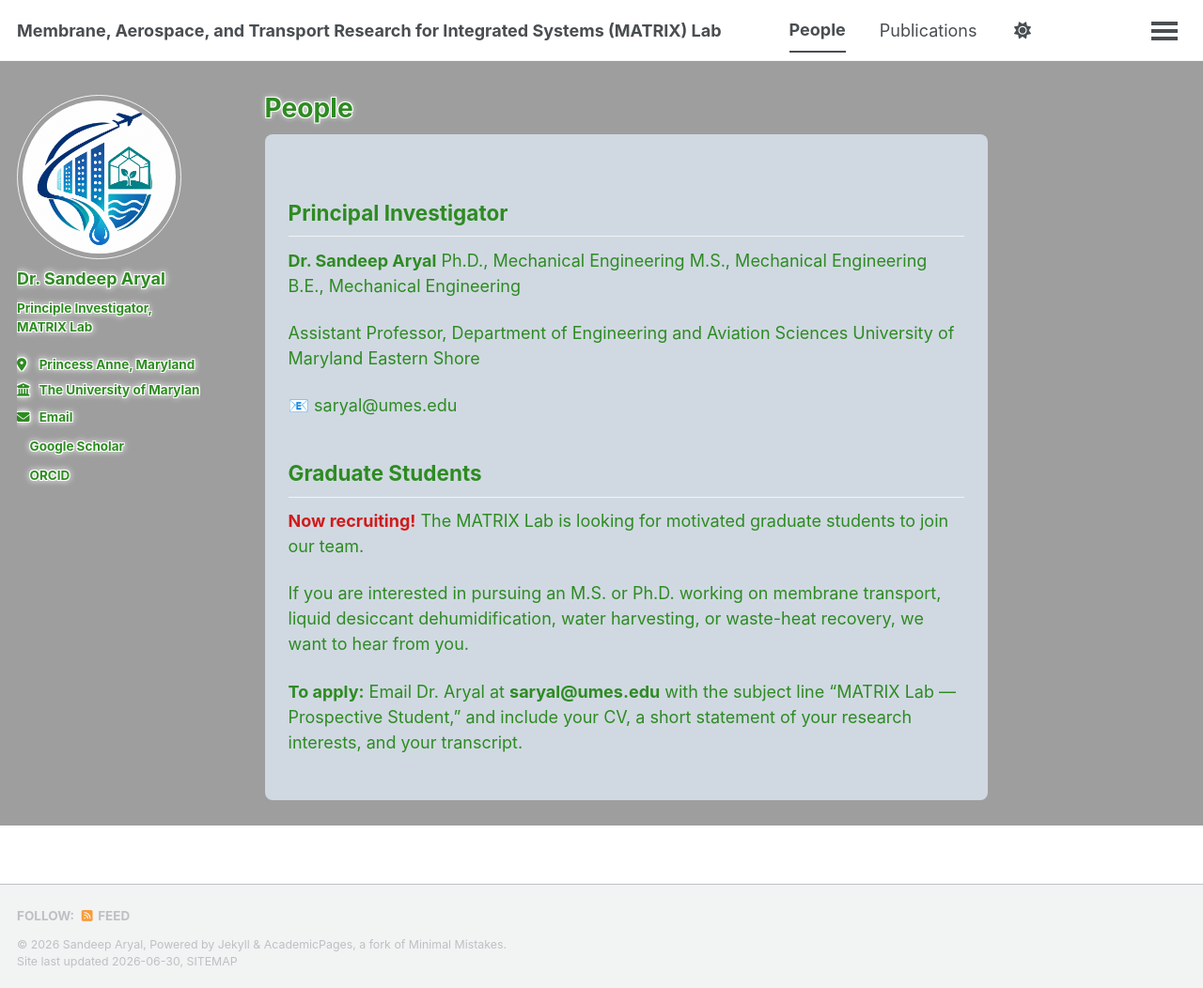
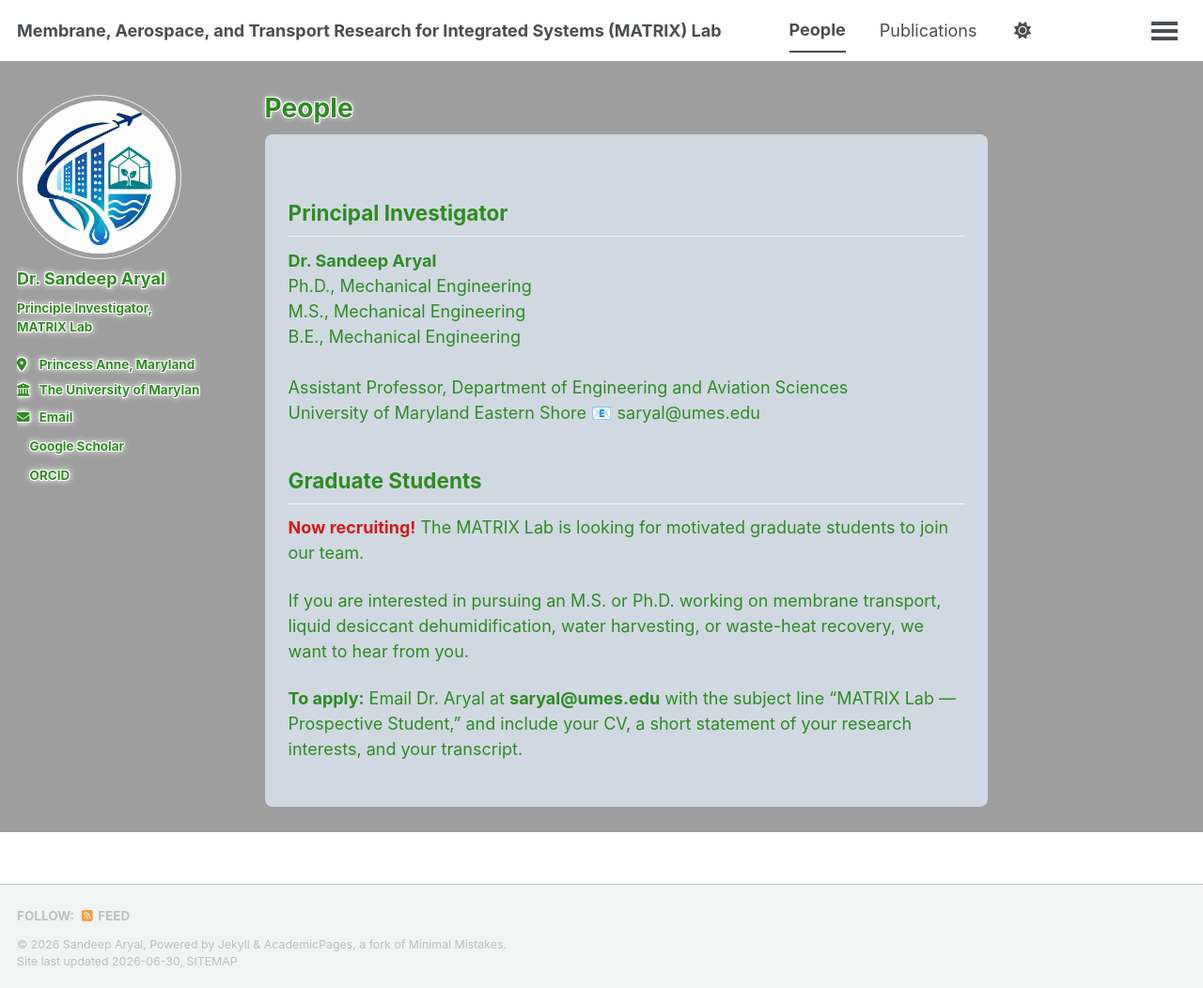
Before and after one commit to saryal111/saryal111.github.io, a Jekyll site: the page built from _pages/people.md, in a window 1280 px wide and 1052 px high. Shown: the whole window at 94% size. Built offline with Jekyll 4.4.1, drawn with Linux system fonts in a browser that asks for light colours; a style sheet for code colours, icons or effects is not loaded.

Commit message:
Update people.md

```diff
--- a/_pages/people.md
+++ b/_pages/people.md
@@ -8,14 +8,13 @@ author_profile: true
 
 ## Principal Investigator
 
-**Dr. Sandeep Aryal**
-Ph.D., Mechanical Engineering
-M.S., Mechanical Engineering
-B.E., Mechanical Engineering
-
-Assistant Professor, Department of Engineering and Aviation Sciences
+**Dr. Sandeep Aryal**<br>
+Ph.D., Mechanical Engineering<br>
+M.S., Mechanical Engineering<br>
+B.E., Mechanical Engineering<br>
+<br>
+Assistant Professor, Department of Engineering and Aviation Sciences<br>
 University of Maryland Eastern Shore
-
 📧 saryal@umes.edu
 
 ## Graduate Students
```
